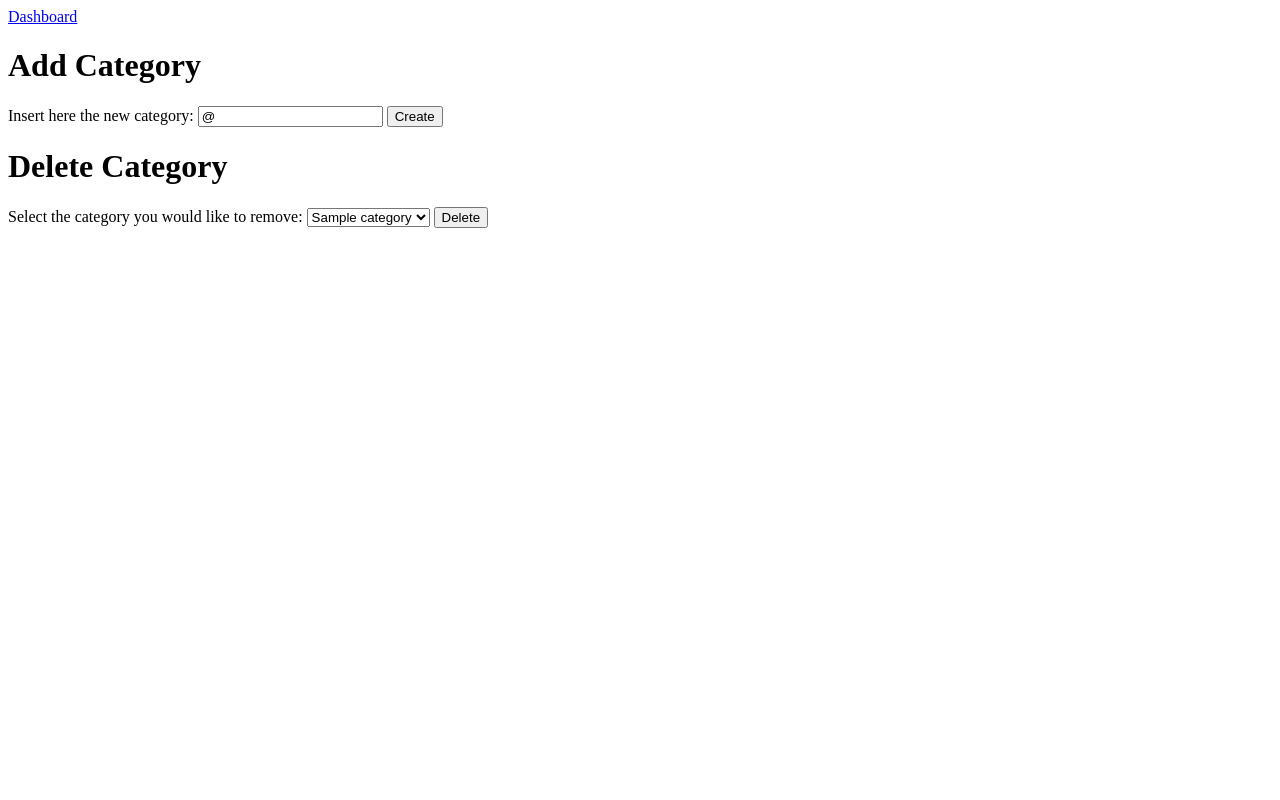
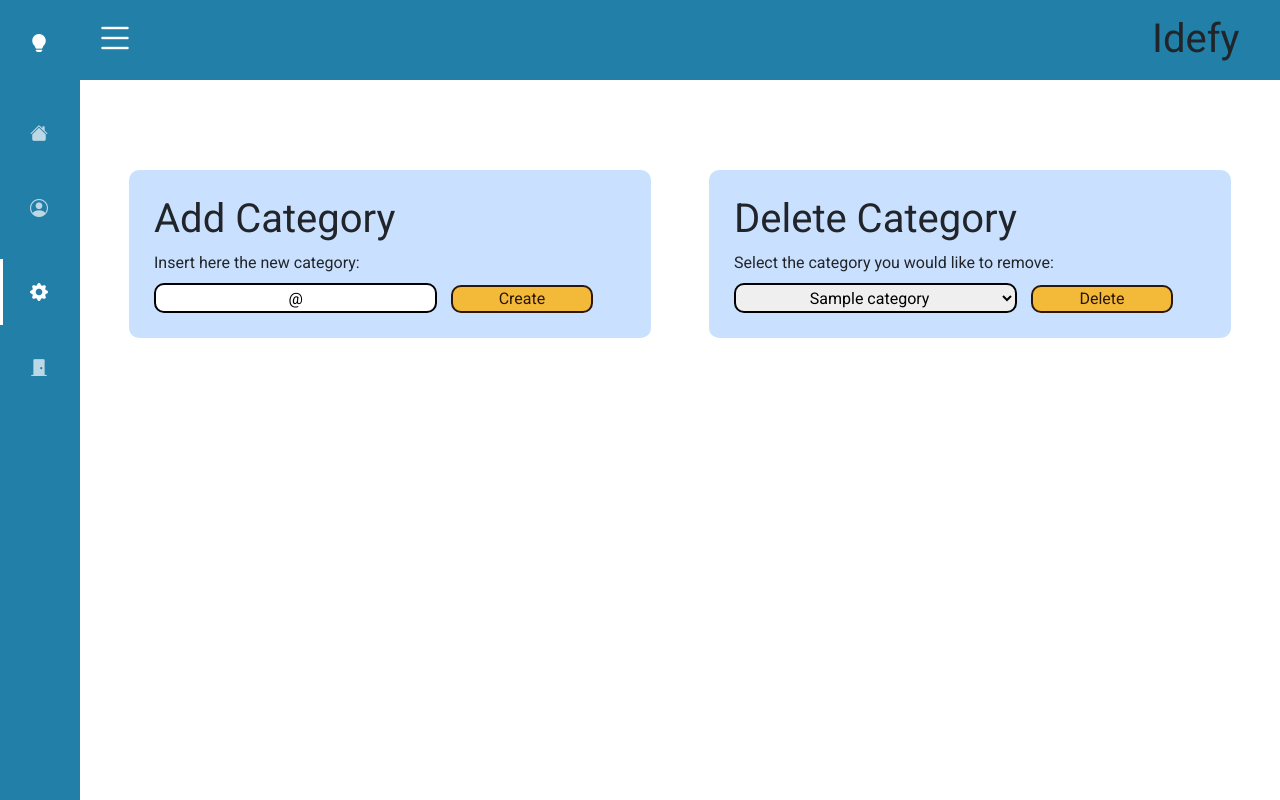
Before and after one commit to JohandroG/Proyect_Phyton, a Flask app: template Proyect Phyton/idefy_app/templates/addcategory.html in a window 1280 px wide. Run offline with Flask 2, Linux system fonts and the light colour scheme; the template is opened without the code that fills it: most values are stand-ins (such as "Sample title", 1, 10 or a date in 2020); some libraries are stand-ins or nearby versions.

Commit message:
Almost done

```diff
--- /dev/null
+++ b/Proyect Phyton/idefy_app/static/CSS/category.css
@@ -0,0 +1,82 @@
+
+.functions>form{
+    background-color: #CAE0FF;
+    padding: 10px;
+    border-radius: 10px;
+    margin-bottom: 20px;
+}
+
+
+.insert{
+width: 60%;
+height: 30px;
+border-radius: 10px;
+border: 2px solid black;
+text-align: center;
+}
+
+.button{
+    width: 30%;
+    margin-left: 10px;
+    background-color: #F3BA39;
+    color: #2B1609;
+    border: 2px solid #2B1609;
+    border-radius: 10px;
+
+}
+
+.label{
+    display: block;
+}
+
+.flash>p{
+    font-size: 25px;
+    color: rgb(165, 7, 7);
+    margin-bottom: 30px;
+    text-align: center;
+}
+
+@media only screen and (min-width: 481px) and (max-width: 1023px){
+
+.functions{
+    display: flex;
+    flex-direction: row;
+    justify-content: space-around;
+    align-items: center;
+    margin-top: 70px;
+}
+
+.functions>form{
+    background-color: #CAE0FF;
+    padding: 5px;
+    border-radius: 10px;
+    margin-bottom: 20px;
+    width: 35%;
+}
+
+
+}
+
+@media only screen and (min-width: 1024px) {
+
+
+
+    .functions{
+        display: flex;
+        flex-direction: row;
+        justify-content: space-around;
+        align-items: center;
+        margin-top: 70px;
+    }
+
+    .functions>form{
+        background-color: #CAE0FF;
+        padding: 25px;
+        border-radius: 10px;
+        margin-bottom: 20px;
+        width: 45%;
+    }
+
+
+
+}
--- a/Proyect Phyton/idefy_app/static/CSS/dashboard.css
+++ b/Proyect Phyton/idefy_app/static/CSS/dashboard.css
@@ -298,6 +298,12 @@ margin-bottom: 40px;
     color: #2150a8;
 }
 
+.ideasmsj{
+    border: 2px solid rgb(179, 179, 179);
+    padding: 15px;
+    border-radius: 20px;
+}
+
 #ideas{
     border: 2px solid rgb(243, 243, 243);
     padding: 5px;
--- /dev/null
+++ b/Proyect Phyton/idefy_app/static/JS/profilemenu.js
@@ -0,0 +1,42 @@
+// Ejecutar funcion en el evento click
+
+document.getElementById('btn__open').addEventListener("click",open_close_menu)
+
+// Declaramos variables
+
+var side_menu = document.getElementById("menu__side")
+var btn__open = document.getElementById("btn__open")
+var body = document.getElementById("body")
+
+// Evento para mostrar y ocultar el menu
+
+function open_close_menu(){
+    body.classList.toggle("body_move")
+    side_menu.classList.toggle("menu_side_move")
+}
+
+//Si el ancho de la página es menor a 760px, ocultará el menú al recargar la página
+
+if (window.innerWidth < 760){
+
+    body.classList.add("body_move");
+    side_menu.classList.add("menu_side_move");
+}
+
+//Haciendo el menú responsive(adaptable)
+
+window.addEventListener("resize", function(){
+
+    if (window.innerWidth > 760){
+
+        body.classList.remove("body_move");
+        side_menu.classList.remove("menu_side_move");
+    }
+
+    if (window.innerWidth < 760){
+
+        body.classList.add("body_move");
+        side_menu.classList.add("menu_side_move");
+    }
+
+});
--- a/Proyect Phyton/idefy_app/templates/addcategory.html
+++ b/Proyect Phyton/idefy_app/templates/addcategory.html
@@ -5,31 +5,72 @@
     <meta http-equiv="X-UA-Compatible" content="IE=edge">
     <meta name="viewport" content="width=device-width, initial-scale=1.0">
     <title>Document</title>
+    <link rel= "stylesheet" type= "text/css" href= "{{ url_for('static',filename='CSS/normalize.css') }}">
+    <link rel= "stylesheet" type= "text/css" href= "{{ url_for('static',filename='CSS/dashboard.css') }}">
+    <link rel= "stylesheet" type= "text/css" href= "{{ url_for('static',filename='CSS/category.css') }}">
+    <link rel="preconnect" href="https://fonts.googleapis.com">
+    <link rel="preconnect" href="https://fonts.gstatic.com" crossorigin>
+    <link href="https://fonts.googleapis.com/css2?family=Roboto:ital,wght@0,400;0,700;1,300&display=swap" rel="stylesheet">
+    <link rel="stylesheet" href="https://stackpath.bootstrapcdn.com/bootstrap/4.3.1/css/bootstrap.min.css" integrity="sha384-ggOyR0iXCbMQv3Xipma34MD+dH/1fQ784/j6cY/iJTQUOhcWr7x9JvoRxT2MZw1T" crossorigin="anonymous">
+    <link rel="stylesheet" href="https://cdn.jsdelivr.net/npm/bootstrap-icons@1.6.0/font/bootstrap-icons.css">
 </head>
-<body>
-    <nav>
-        <a href="/dashboard">Dashboard</a>
-    </nav>
 
-    <form action="/add/category" method="POST">
-        <h1>Add Category</h1>
-        <label for="category">Insert here the new category:</label>
-        <input type="text" placeholder="@category" name="category" value="@">
-        <button type="submit">Create</button>
-    </form>
+<body id="body">
 
-    <form action="/delete/category" method="POST">
-        <h1>Delete Category</h1>
-        <label for="categorydel">Select the category you would like to remove:</label>
-        <select name="categorydel">
-            {% for category in categories: %}
-                <option>{{category['category']}}</option>
-            {% endfor %}
-        </select>
-        <button type="submit">Delete</button>
-    </form>
 
-    <div>
+    <header>
+        <div class="icon_menu" id="btn__open">
+            <i class="bi bi-list"></i>
+        </div>
+        <div class="logo">
+            <h1>Idefy</h1>
+        </div>
+    </header>
+
+    <div class="menu__side" id="menu__side">
+
+        <div class="name__page" id="menu__side">
+            <i class="bi bi-lightbulb-fill" title="My profile"></i>
+            <h4>{{user['username']}}</h4>
+        </div>
+
+        <div class="options__menu">
+
+            <a href="/dashboard">
+                <div class="option">
+                    <i class="bi bi-house-fill" title="Home"></i>
+                    <h4>Home</h4>
+                </div>
+            </a>
+
+            <a href="/profile/{{user['user_id']}}">
+                <div class="option">
+                    <i class="bi bi-person-circle"></i>
+                    <h4>My Profile</h4>
+                </div>
+            </a>
+
+            <a href="/category" class="selected">
+                <div class="option">
+                    <i class="bi bi-gear-fill" title="Category M"></i>
+                    <h4>Cat. Manager</h4>
+                </div>
+            </a>
+
+            <a href="/logout">
+                <div class="option">
+                    <i class="bi bi-door-closed-fill" title="Logout"></i>
+                    <h4>Logout</h4>
+                </div>
+            </a>
+
+        </div>
+    </div>
+
+
+
+    <main>
+        <div class="flash">
             {% with messages = get_flashed_messages() %}
                 {% if messages: %}
                     {% for message in messages: %}
@@ -38,5 +79,32 @@
                 {% endif %}
             {% endwith %}
         </div>
+
+        <div class="functions">
+            <form action="/add/category" method="POST">
+                <h1>Add Category</h1>
+                <label class="label" for="category">Insert here the new category:</label>
+                <input class="insert" type="text" placeholder="@category" name="category" value="@">
+                <button class="button" type="submit">Create</button>
+            </form>
+
+            <form action="/delete/category" method="POST">
+                <h1>Delete Category</h1>
+                <label class="label" for="categorydel">Select the category you would like to remove:</label>
+                <select class="insert" name="categorydel">
+                    {% for category in categories: %}
+                        <option>{{category['category']}}</option>
+                    {% endfor %}
+                </select>
+                <button class="button" type="submit">Delete</button>
+            </form>
+
+        </div>
+
+
+
+    </main>
+    <script type="text/javascript" src="{{ url_for('static', filename='JS/profilemenu.js') }}"></script>
+
 </body>
 </html>
```
Also changed, not shown: Proyect Phyton/idefy_app/controllers/categories_controller.py (+6 -5 lines), Proyect Phyton/idefy_app/templates/likes.html (+12 -4 lines), Proyect Phyton/idefy_app/templates/profile.html (+67 -13 lines). Lines whose indentation alone changed are shown as unchanged.
